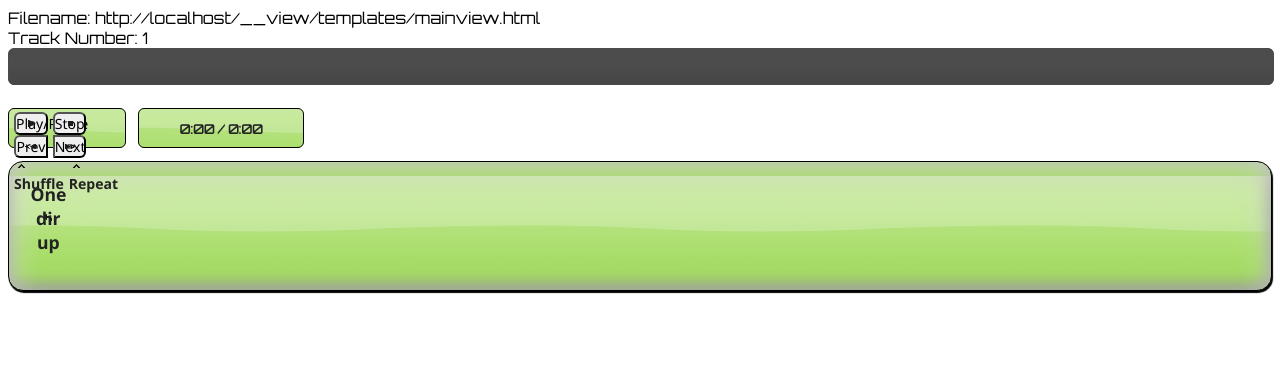
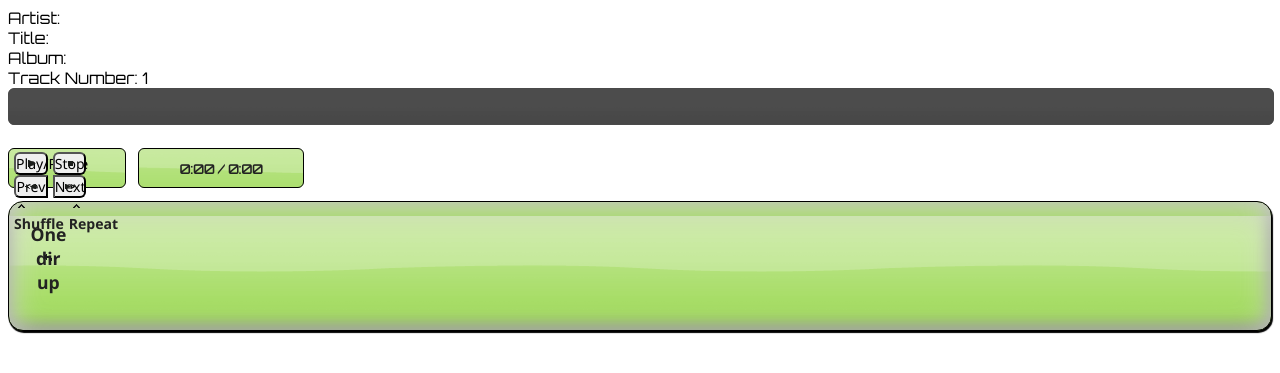
Before and after one commit to zeratul2099/html5musicplay, a Django app: template templates/mainview.html in a window 1280 px wide. Shown: the top 373 px of the page. Run offline with Django 3.2, Linux system fonts and the light colour scheme; the template is opened without the code that fills it, so the values that code supplies are empty; some libraries are stand-ins or nearby versions.

Commit message:
reading and displaying metatags of ogg-files

```diff
--- a/templates/mainview.html
+++ b/templates/mainview.html
@@ -87,6 +87,7 @@ $('html').ajaxSend(function(event, xhr, settings) {
 var player;
 var currentPath = ""
 var currentTrack = 0;
+var metaData = new Array();
 $(document).ready( function() {
 
   $(".jqbutton").button();
@@ -131,7 +132,11 @@ $( "#progressbar" ).progressbar({
 		});
 });
 function updateAudioInfo() {
-  $('#filenameSpan').text(player.src);
+  if (metaData[currentTrack] != undefined){
+  $('#artistSpan').text(metaData[currentTrack][1]["ARTIST"][0]);
+  $('#titleSpan').text(metaData[currentTrack][1]["TITLE"][0]);
+  $('#albumSpan').text(metaData[currentTrack][1]["ALBUM"][0]);
+  }
   $('#durationSpan').text(convertSeconds(parseInt(player.currentTime))+" / "+convertSeconds(parseInt(player.duration)));
   $('#currentTrackSpan').text(currentTrack+1);
   progress = player.currentTime * 100 / player.duration;
@@ -181,6 +186,7 @@ function getFiles(path) {
 }
 function getFilesCallback(files, dirs, path) {
   currentPath = path;
+  metaData = files;
   $('#dirList').empty();
   $('#fileList').empty();
   for (i in dirs) {
@@ -188,10 +194,12 @@ function getFilesCallback(files, dirs, path) {
   // hack: $.attr('onclick', foo) doesn't work in chrome, $.bind('click', foo) binds the last handler to every item (at least in opera)
   $('#dirItem'+i).get(0).setAttribute('onclick', 'getFiles("'+currentPath+'/'+dirs[i]+'");return false;');
   }
+
   for (i in files) {
-    $('#fileList').append($("<li><a href='#' id='songItem"+i+"'>"+files[i]+"</a>"));
+    $('#fileList').append($("<li><a href='#' id='songItem"+i+"'>"+files[i][1]["TITLE"]+"</a>"));
     // hack: $.attr('onclick', foo) doesn't work in chrome, $.bind('click', foo) binds the last handler to every item (at least in opera)
-    $('#songItem'+i).get(0).setAttribute('onclick', 'loadSong("'+files[i]+'", '+i+');return false;');
+    $('#songItem'+i).get(0).setAttribute('onclick', 'loadSong("'+files[i][0]+'", '+i+');return false;');
+
 
   }
 }
@@ -221,7 +229,9 @@ function playPrev() {
 </script>
 <div id='playerDiv'>
 <div id='songInfoDiv'>
-<div>Filename: <span id="filenameSpan"></span></div>
+<div>Artist: <span id="artistSpan"></span></div>
+<div>Title: <span id="titleSpan"></span></div>
+<div>Album: <span id="albumSpan"></span></div>
 <div>Track Number: <span id="currentTrackSpan"></span></div>
 <div id='progressbar'></div>
 </div>
```
Also changed, not shown: player/views.py (+6 -3 lines).
